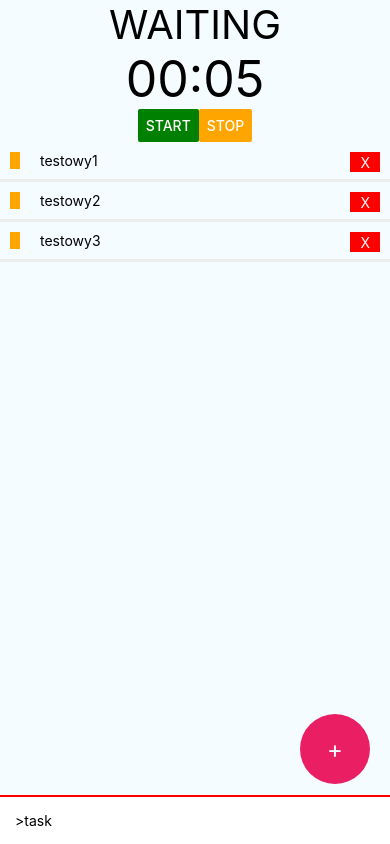
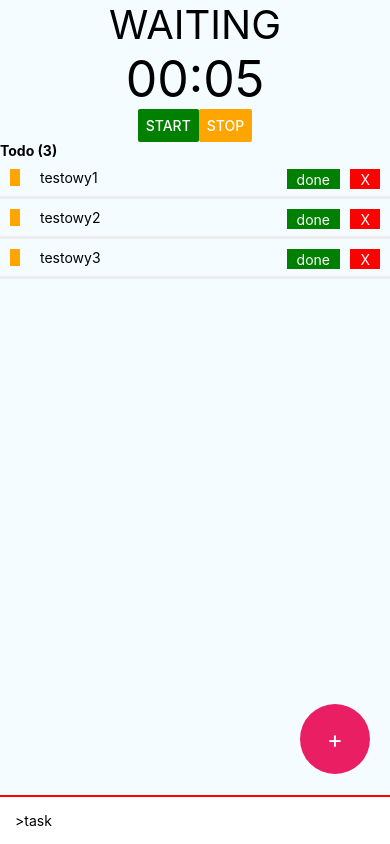
Before and after one commit to zysktomasz/simple-pomodoro-mobile, a React Native app: screen / in a window 390 px wide. Built offline with nearby package versions, Linux system fonts and the light colour scheme.

Commit message:
added togglin checked or unchecked task, changed to sectionlist

```diff
--- a/Tasks.js
+++ b/Tasks.js
@@ -14,7 +14,7 @@ const styles = StyleSheet.create({
     },
     textInput: {
         alignSelf: 'stretch',
-        color: '#fff',
+        color: '#000',
         padding: 15,
         backgroundColor: 'white',
         borderTopWidth:2,
@@ -24,7 +24,7 @@ const styles = StyleSheet.create({
         position: 'absolute',
         zIndex: 11,
         right: 20,
-        bottom: 60,
+        bottom: 70,
         backgroundColor: '#E91E63',
         width: 70,
         height: 70,
@@ -76,12 +76,26 @@ class Tasks extends React.Component {
         }))
     }
 
+    toggleChecked(id) {
+        this.setState(prevState => ({
+            tasks: prevState.tasks.map(task => {
+              if (task.id !== id) return task
+              return {
+                id: task.id,
+                name: task.name,
+                checked: !task.checked
+              }
+            })
+          }))
+    }
+
     render() {
         return (
             <View style={{flex: 1}}>
                 <TasksList
                     tasks={this.state.tasks}
                     onDelete={this.deleteTask.bind(this)}
+                    onToggle={this.toggleChecked.bind(this)}
                 />
                 <View style={styles.footer}>
                     <TextInput
--- a/TasksList.js
+++ b/TasksList.js
@@ -1,5 +1,5 @@
 import React from 'react'
-import {View, Text, StyleSheet, FlatList, ScrollView, TouchableOpacity} from 'react-native'
+import {View, Text, StyleSheet, ScrollView, TouchableOpacity, SectionList} from 'react-native'
 
 const styles = StyleSheet.create({
     scrollContainer: {
@@ -25,7 +25,17 @@ const styles = StyleSheet.create({
     },
     taskDeleteText: {
         color: 'white'
-    }
+    },
+    taskMarkAsDone: {
+        position: 'absolute',
+        justifyContent: 'center',
+        alignItems: 'center',
+        backgroundColor: 'green',
+        padding: 10,
+        top: 10,
+        bottom: 10,
+        right: 50
+    },
 })
 
 class TasksList extends React.Component {
@@ -42,17 +52,31 @@ class TasksList extends React.Component {
               onPress={() => this.props.onDelete(item.id)}>
                 <Text style={styles.taskDeleteText}>X</Text>
         </TouchableOpacity>
+        <TouchableOpacity
+              style={styles.taskMarkAsDone}
+              onPress={() => this.props.onToggle(item.id)}>
+                <Text style={styles.taskDeleteText}>done</Text>
+        </TouchableOpacity>
       </View>
     )
+
+    renderSection = ({section}) =>
+        (section.data.length > 0) ? (
+            <Text style={{fontWeight: 'bold'}}>{section.title} ({section.data.length})</Text>
+        ) : null
 
     render() {
         return (
             <ScrollView style={styles.scrollContainer}>
-                <FlatList
-                    data={this.props.tasks}
+                <SectionList
                     renderItem={this.renderItem}
-                    keyExtractor={(item, id) => id.toString()}
-                />
+                    renderSectionHeader={this.renderSection}
+                    sections={[
+                        {title: 'Todo', data: this.props.tasks.filter(task => !task.checked)},
+                        {title: 'Done', data: this.props.tasks.filter(task => task.checked)},
+                    ]}
+                    keyExtractor={(item, index) => item + index}
+                    />
             </ScrollView>
         )
     }
```
